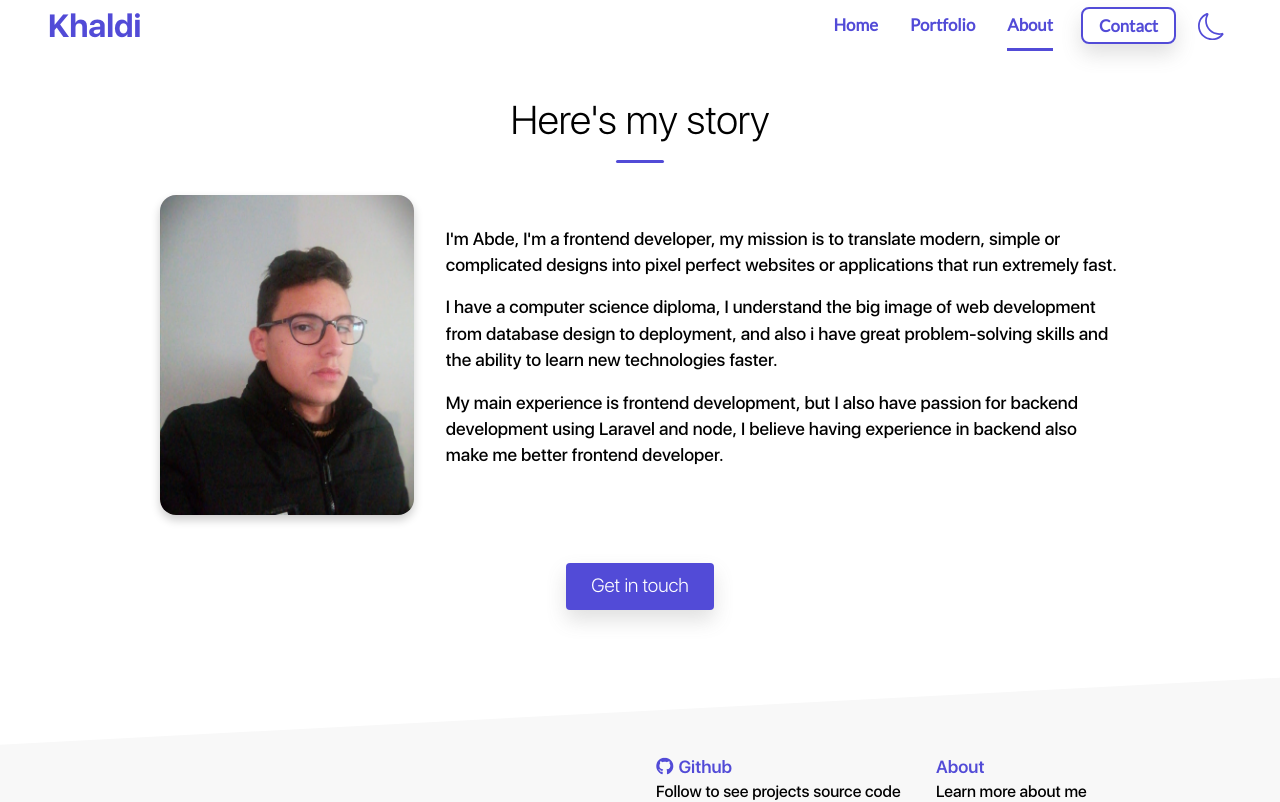
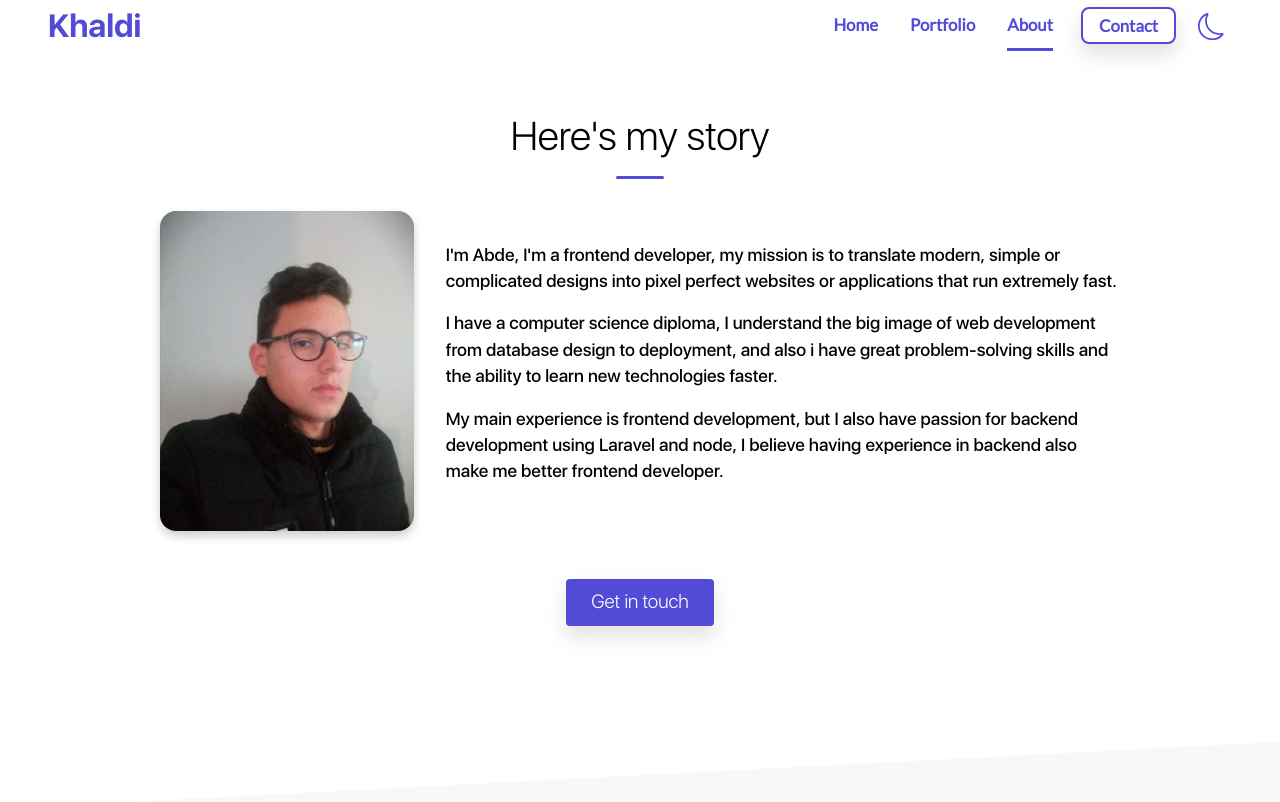
Before and after one commit to devkhaldi/portfolio, a React (Create React App) app: page /about in a window 1280 px wide. Shown: the top 802 px of the page. Built offline with nearby package versions, Linux system fonts and the light colour scheme.

Commit message:
fix about

```diff
--- a/src/about/About.css
+++ b/src/about/About.css
@@ -1,6 +1,6 @@
 .about {
-  margin-top: 4rem;
-  padding: 1rem 8rem;
+  margin-top: 2rem;
+  padding: 4rem 8rem;
 }
 .about h1 {
   color: var(--black);
```
